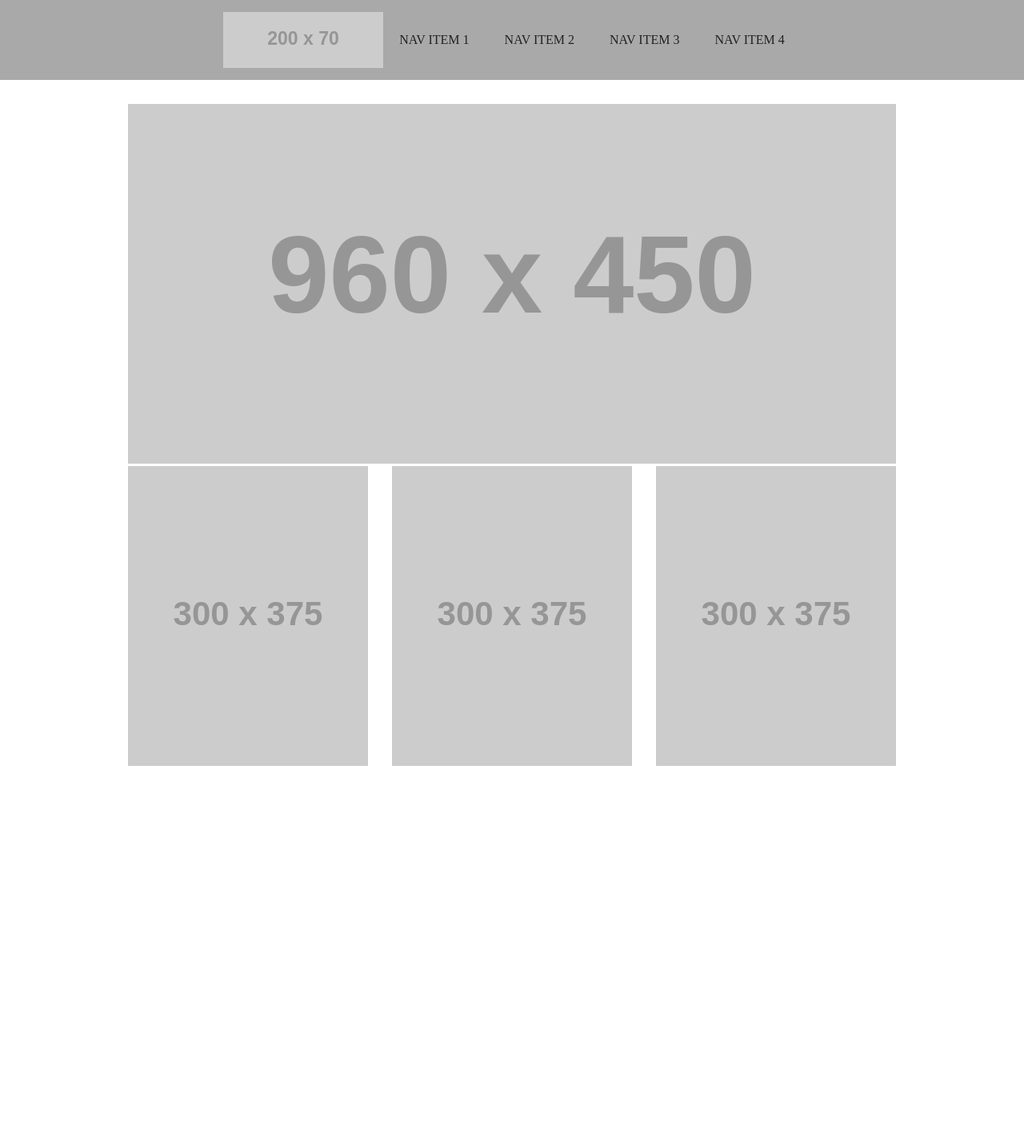
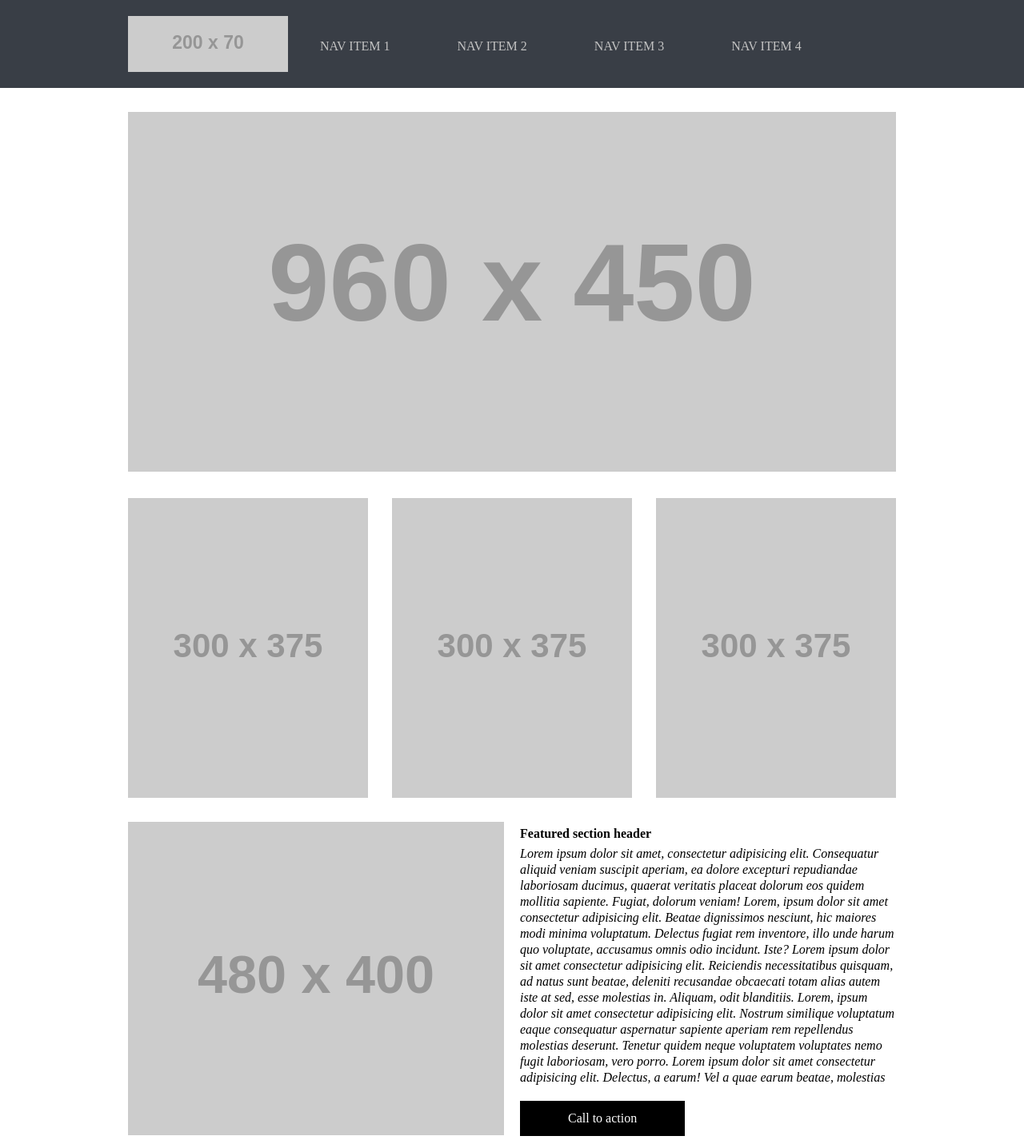
Before and after one commit to DragonCyrex/wirefame-exercise, a plain HTML site: page index.html in a window 1280 px wide. Shown: the top 1431 px of the page at 80% size. Before the commit the page ends 1071 px from the top, so only its background shows below. Drawn offline with Linux system fonts and the light colour scheme; placeholder pictures from the web are drawn by us.

Commit message:
final adjustments

```diff
--- a/css/style.css
+++ b/css/style.css
@@ -1,38 +1,98 @@
-* {
-  box-sizing: border-box;
-}
-body {
-  display: grid;
-  grid-template-rows: 100px 1fr 50px;
+header {
   width: 100%;
-  gap: 30px;
+  background-color: #393e46;
+  height: 90px;
+  padding-top: 20px;
 }
 
-header {
-  background-color: #a9a9a9;
-  color: #d3d3d3;
-  display: flex;
-  justify-content: center;
-  align-items: center;
-  padding: 0 20px;
+header div {
+  width: 960px;
+  margin: 0 auto;
+}
+header img {
+  float: left;
+}
+
+header nav {
+  float: left;
+}
+
+header div nav ul li {
+  display: inline-block;
+  padding: 30px 40px;
 }
 
 header a {
   text-decoration: none;
   text-transform: uppercase;
-  color: #222;
-  padding: 20px;
+  color: #c2c2c2;
 }
 
 main {
   width: 960px;
-  justify-content: center;
-  margin: 0 auto;
+  margin: 30px auto;
 }
 
 main section:nth-child(2) {
-  grid-template-columns: repeat(3, 1fr);
-  display: grid;
-  gap: 30px;
-  margin-bottom: 30px;
+  margin: 30px 0;
+  height: 375px;
 }
+main section:nth-child(2) div{
+  width: 300px;
+  width: calc(900px / 3);
+  display: inline-block;
+  margin-right: 26px;
+}
+
+main section:nth-child(2) div:nth-child(3){
+  margin-right: 0;
+}
+
+section:nth-child(3) {
+  height: 400px;
+}
+
+section:nth-child(3) img {
+  width: calc(940px / 2);
+  float: left;
+}
+section:nth-child(3) div {
+  width: calc(940px / 2);
+  float: right;
+}
+
+section:nth-child(3) div a {
+  color: #ffffff;
+  background-color: #000;
+  padding: 14px 60px;
+  text-decoration: none;
+  display: inline-block;
+}
+
+section:nth-child(3) div a:hover {
+  background-color: #393e46;
+  cursor: pointer;
+  -webkit-transition: background-color 0.35s ease-out;
+  -moz-transition: background-color 0.35s ease-out;
+  -o-transition: background-color 0.35s ease-out;
+  transition: background-color 0.35s ease-out;
+}
+
+section:nth-child(3) h3 {
+  font-weight: 700;
+  line-height: 30px;
+}
+
+section:nth-child(3) p {
+  font-style: italic;
+  line-height: 20px;
+  height: 300px;
+  overflow: scroll;
+  margin-bottom: 19px;
+}
+
+footer {
+  width: 100%;
+  height: 100px;
+  background: #222831;
+}
--- a/index.html
+++ b/index.html
@@ -1,41 +1,67 @@
 <!DOCTYPE html>
 <html lang="en">
 <head>
-    <meta charset="UTF-8" />
-    <meta http-equiv="X-UA-Compatible" content="IE=edge" />
-    <meta name="viewport" content="width=device-width, initial-scale=1.0" />
-    <link rel="stylesheet" href="css/reset.css" />
-    <link rel="stylesheet" href="css/style.css" />
-
+    <meta charset="UTF-8">
+    <meta name="viewport" content="width=device-width, initial-scale=1.0">
     <title>Wireframe Exercise</title>
+    <link rel="stylesheet" href="css/reset.css">
+    <link rel="stylesheet" href="css/style.css">
 </head>
 <body>
     <header>
-        <img src="https://via.placeholder.com/200x70/000" alt="placeholder" />
+        <div>
+            <img src="https://via.placeholder.com/200x70/000" alt="Company's Logo">
             <nav>
+                <ul>
+                    <li>
                         <a href="">Nav Item 1</a>
+                    </li>
+                    <li>
                         <a href="">Nav Item 2</a>
+                    </li>
+                    <li>
                         <a href="">Nav Item 3</a>
+                    </li>
+                    <li>
                         <a href="">Nav Item 4</a>
+                    </li>
+                </ul>
             </nav>
+        </div>
     </header>
     <main>
         <section>
-        <img src="https://via.placeholder.com/960x450/000" alt="" srcset="" />
+            <img src="https://via.placeholder.com/960x450/000" alt="Hero Image">
         </section>
         <section>
             <div>
-          <img src="https://via.placeholder.com/300x375/000" alt="" srcset="" />
+                <img src="https://via.placeholder.com/300x375/000" alt="">
             </div>
             <div>
-          <img src="https://via.placeholder.com/300x375/000" alt="" srcset="" />
+                <img src="https://via.placeholder.com/300x375/000" alt="">
             </div>
             <div>
-          <img src="https://via.placeholder.com/300x375/000" alt="" srcset="" />
+                <img src="https://via.placeholder.com/300x375/000" alt="">
             </div>
           </section>
-      <section></section>
+        <section>
+            <img src="https://via.placeholder.com/480x400/000" alt="">
+            <div>
+                <h3>Featured section header</h3>
+                <p>
+                    Lorem ipsum dolor sit amet, consectetur adipisicing elit. Consequatur aliquid veniam suscipit aperiam, ea dolore excepturi repudiandae laboriosam ducimus, quaerat veritatis placeat dolorum eos quidem mollitia sapiente. Fugiat, dolorum veniam! Lorem, ipsum dolor sit amet consectetur adipisicing elit. Beatae dignissimos nesciunt, hic maiores modi minima voluptatum. Delectus fugiat rem inventore, illo unde harum quo voluptate, accusamus omnis odio incidunt. Iste?
+                    Lorem ipsum dolor sit amet consectetur adipisicing elit. Reiciendis necessitatibus quisquam, ad natus sunt beatae, deleniti recusandae obcaecati totam alias autem iste at sed, esse molestias in. Aliquam, odit blanditiis.
+                    Lorem, ipsum dolor sit amet consectetur adipisicing elit. Nostrum similique voluptatum eaque consequatur aspernatur sapiente aperiam rem repellendus molestias deserunt. Tenetur quidem neque voluptatem voluptates nemo fugit laboriosam, vero porro.
+                    Lorem ipsum dolor sit amet consectetur adipisicing elit. Delectus, a earum! Vel a quae earum beatae, molestias ducimus iste quia distinctio unde reprehenderit, deleniti fugit harum recusandae esse aut ipsum.
+                    Lorem ipsum dolor sit amet consectetur adipisicing elit. Et id nisi quae numquam, non, quidem optio iste dolore omnis quas, ipsam corporis quasi voluptas iure quis at autem magnam aperiam.
+                    Lorem ipsum dolor sit amet consectetur adipisicing elit. Earum iusto ullam nam debitis ab quis. Suscipit minus impedit earum maiores alias? Voluptatum ipsum, saepe aperiam suscipit nobis quidem eveniet non.
+                </p>
+                <a class="call-to-action" href="">Call to action</a>
+            </div>
+        </section>
     </main>
-    <footer></footer>
+    <footer>
+
+    </footer>
 </body>
 </html>
```
Lines whose indentation alone changed are shown as unchanged.
